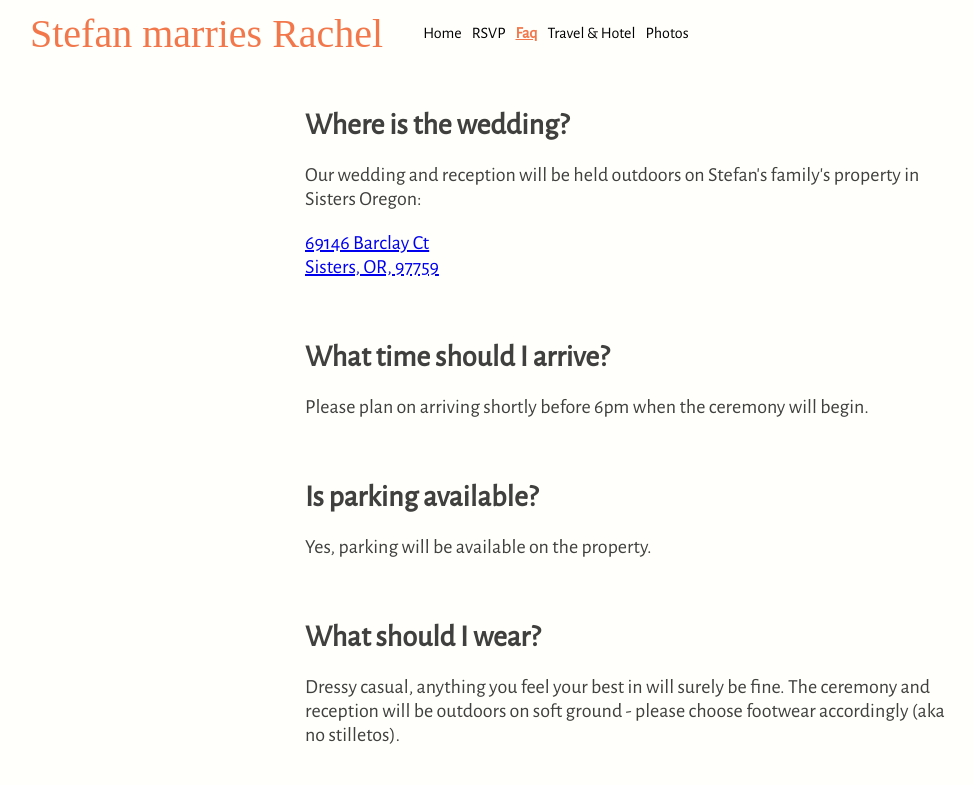
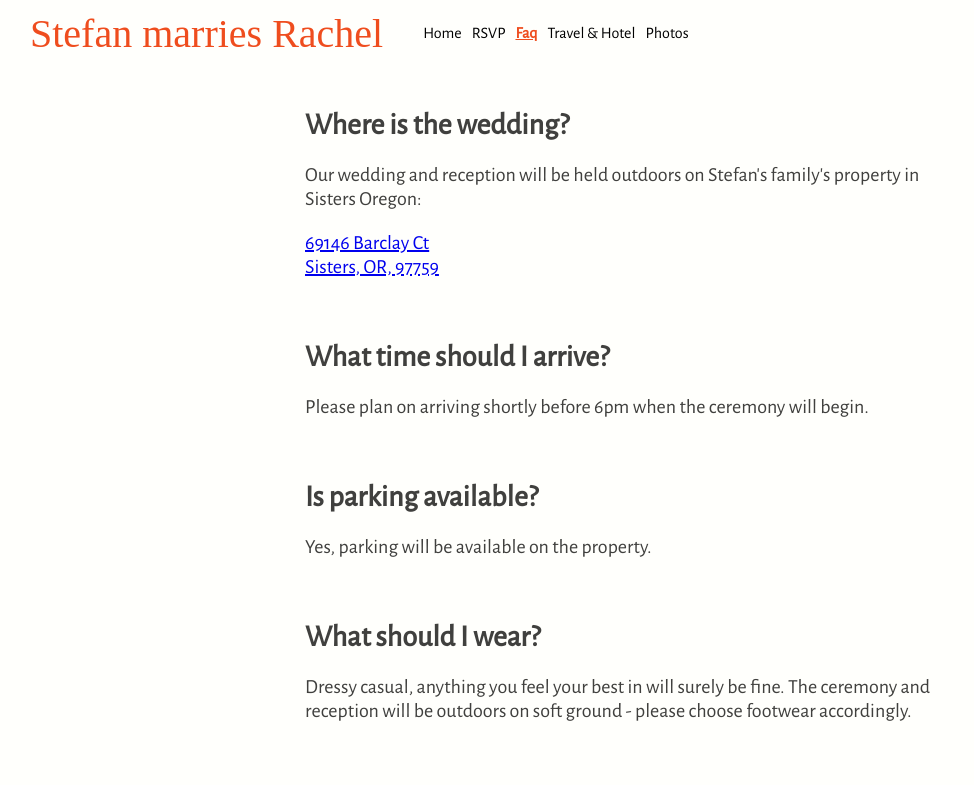
Before and after one commit to redfieldstefan/stefanmarriesrachel.com, a React (Create React App) app: page /faq in a window 1280 px wide. Shown: the top 785 px of the page, without its empty margins (10-984 px from the left). Built offline with nearby package versions, Linux system fonts and the light colour scheme; a web font is replaced by a local one.

Commit message:
remove stilleto, fix colors

```diff
--- a/src/App.css
+++ b/src/App.css
@@ -36,23 +36,22 @@
 }
 
 .Nav-Header.location-schedule, .Nav-ListItem.active.schedule {
-  color: rgba(239, 77, 30, 1);
 }
 
 .Nav-Header.location-faq, .Nav-ListItem.active.faq {
-  color: #F2784B; /*Greem?*/
+  color: rgba(239, 77, 30, 1);
 }
 
 .Nav-Header.location-registry, .Nav-ListItem.active.registry {
   color: rgba(165, 24, 17, 1);
 }
 
-.Nav-Header.location-directions, .Nav-ListItem.active.travel {
+.Nav-Header.location-travel, .Nav-ListItem.active.travel {
   color: rgba(209, 132, 152, 1); /*Pink*/
 }
 
 .Nav-Header.location-photos, .Nav-ListItem.active.photos {
-  color: #005555;
+  color: rgba(165, 24, 17, 1);
 }
 
 .Nav-List {
--- a/src/components/Faq.jsx
+++ b/src/components/Faq.jsx
@@ -32,7 +32,7 @@ const Faq = () => {
 			<div className="block">
 				<h2>What should I wear?</h2>
 				<p>
-					Dressy casual, anything you feel your best in will surely be fine. The ceremony and reception will be outdoors on soft ground - please choose footwear accordingly (aka no stilletos).
+					Dressy casual, anything you feel your best in will surely be fine. The ceremony and reception will be outdoors on soft ground - please choose footwear accordingly.
 				</p>
 			</div>
 			<div className="block">
```
